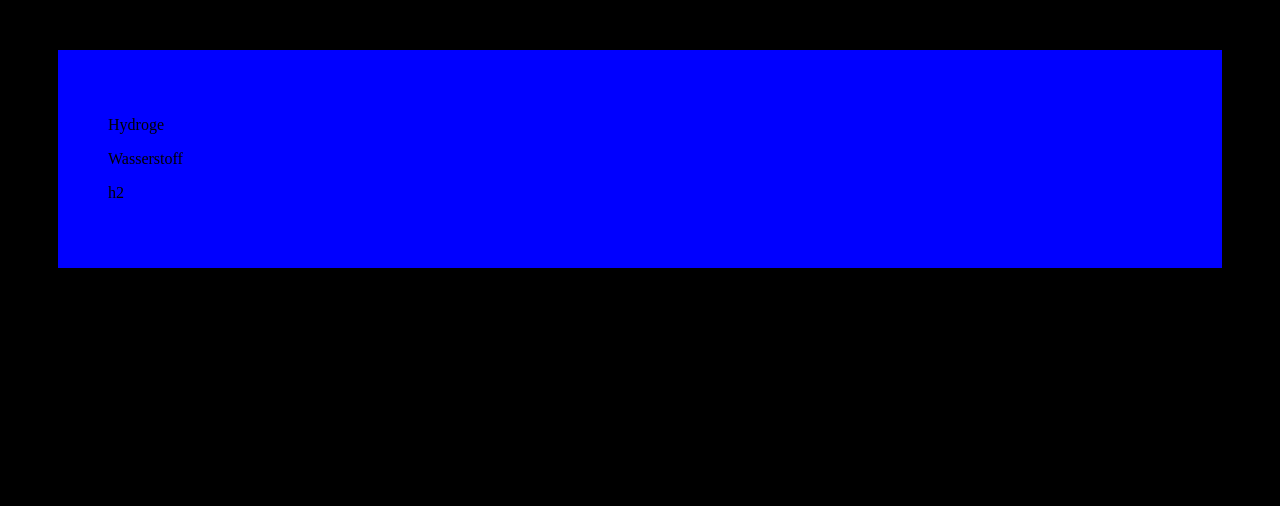
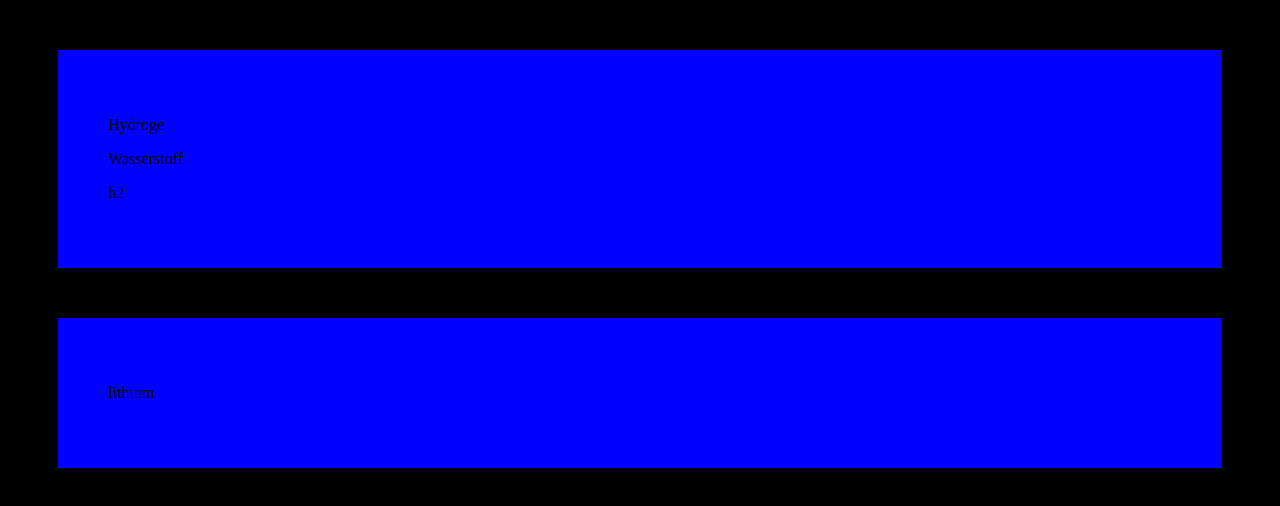
Before and after one commit to ThanonC/thanonc.github.io, a plain HTML site: page chemref.html in a window 1280 px wide. Drawn offline with Linux system fonts and the light colour scheme.

Commit message:
Update chemref.html

```diff
--- a/chemref.html
+++ b/chemref.html
@@ -6,6 +6,9 @@
 <p>Wasserstoff</p>
       <p>h2</p>
       <p></p>
+    </div>
+    <div>
+      <p>lithium</p>
     </div>
     <style>
       body {
```
